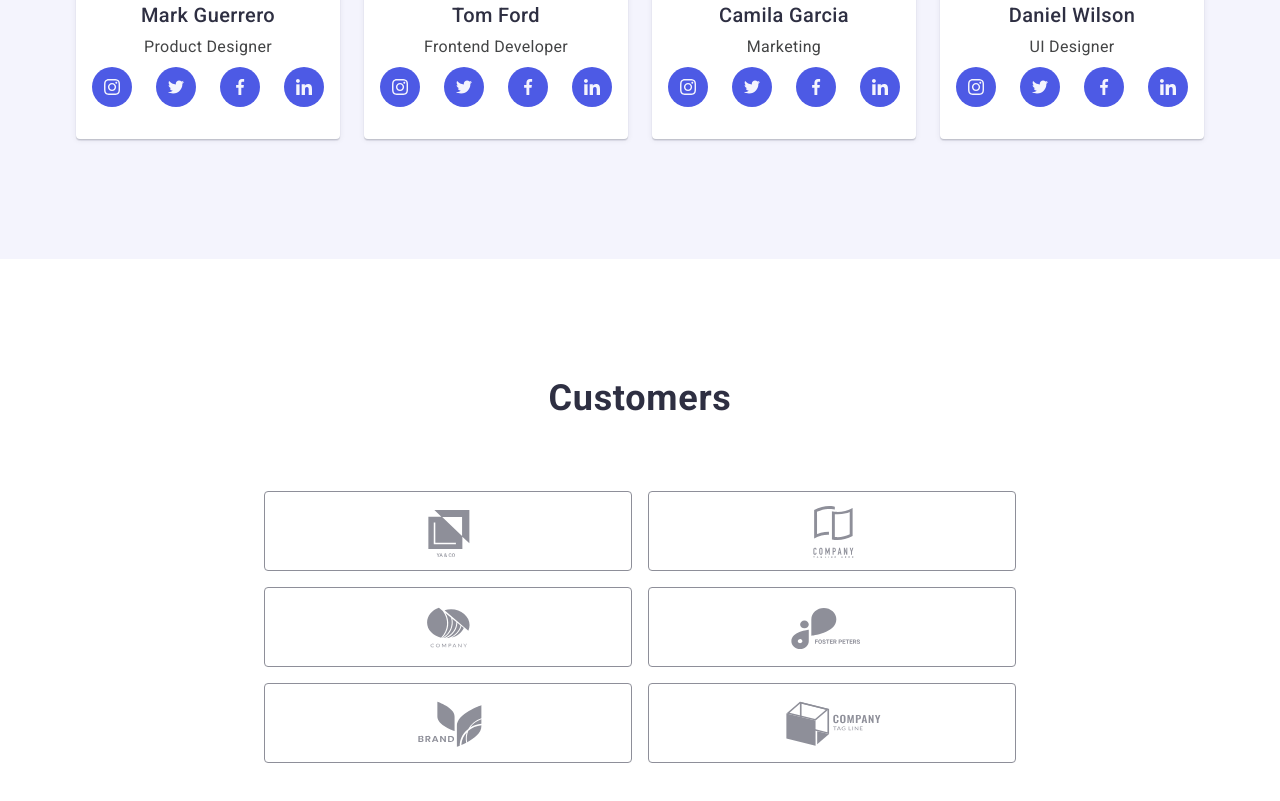
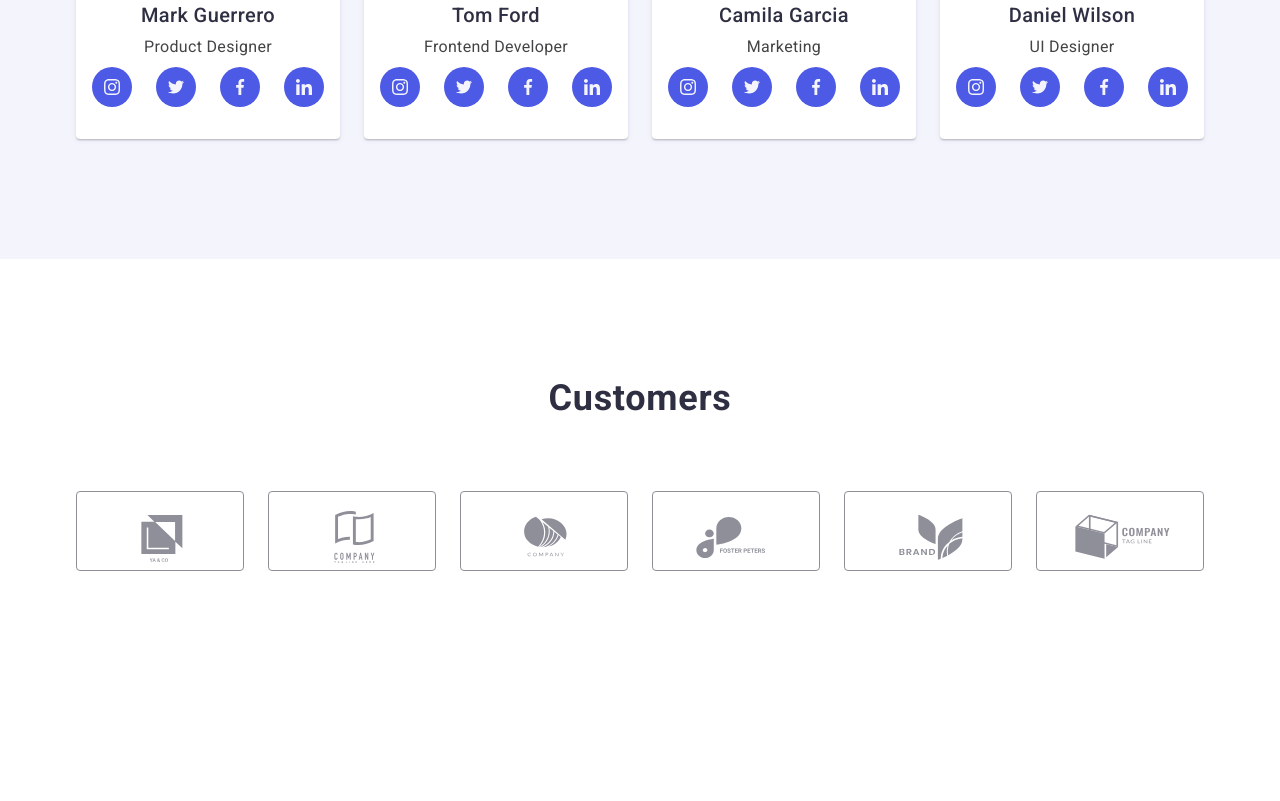
Before and after one commit to Iryna220/goit-markup-hw-07, a plain HTML site: page index.html in a window 1280 px wide. Shown: the part 2214-3015 px from the top of the page. After the commit the page ends 2905 px from the top, so only its background shows below. Drawn offline with nearby package versions, Linux system fonts and the light colour scheme.

Commit message:
update home work 7
section ''customers''

```diff
--- a/css/desctop.css
+++ b/css/desctop.css
@@ -191,7 +191,7 @@
     background: var(--background-origin);
   }
 }
-@media screen and(min-width: 1200px) {
+@media screen and (min-width: 1200px) {
   .customers {
     display: flex;
     justify-content: center;
--- a/css/mobile.css
+++ b/css/mobile.css
@@ -123,7 +123,7 @@
     column-gap: 24px;
   }
 }
-@media screen and(min-width: 480px) {
+@media screen and (min-width: 480px) {
   .customers-list {
   }
   .customers {
--- a/css/styles.css
+++ b/css/styles.css
@@ -451,7 +451,7 @@ img {
 
 .customers-link {
   padding: 16px 32px;
-  display: flex;
+  display: block;
   justify-content: center;
   align-items: center;
   width: 100%;
--- a/css/tablet.css
+++ b/css/tablet.css
@@ -117,10 +117,12 @@
 }
 @media screen and (min-width: 768px) {
   .customers {
+    gap: 24px;
+    row-gap: 72px;
   }
   .customers-list {
     width: 168px;
     height: 80px;
-    width: calc((100% - 24px) / 3);
+    /* width: calc((100% - 24px) / 3); */
   }
 }
```
